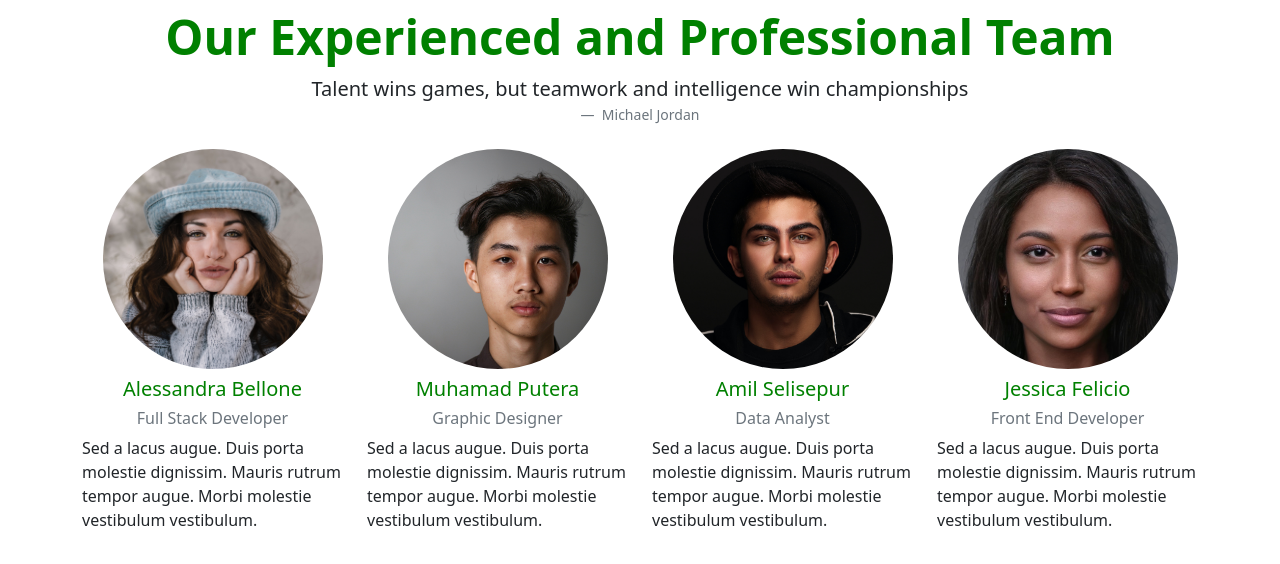
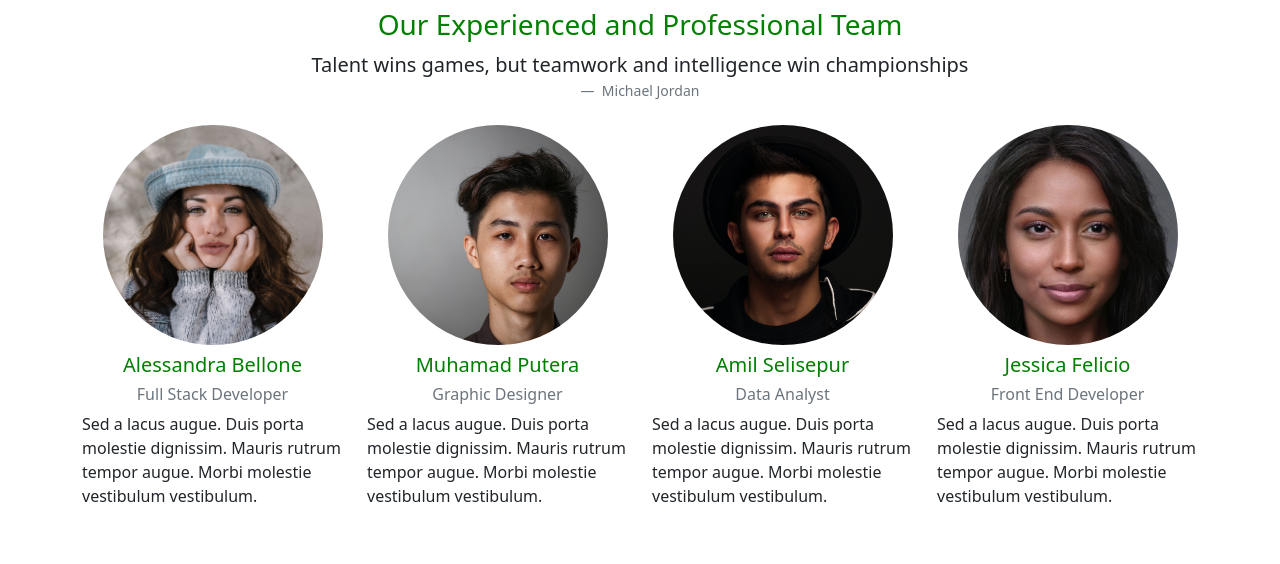
Before and after one commit to muoso/bootstrap-team-gallery, a plain HTML site: page index.html in a window 1280 px wide. Drawn offline with nearby package versions, Linux system fonts and the light colour scheme.

Commit message:
sixth commit

```diff
--- a/index.html
+++ b/index.html
@@ -17,7 +17,7 @@
 <body>
 
     <div class="px-4 py-2 my-0 text-center">
-        <h1 class="text-green display-5 fw-bold">Our Experienced and Professional Team</h1>
+        <h3 class="text-green fw-normal">Our Experienced and Professional Team</h3>
 
         <figure>
             <blockquote class="blockquote">
```
